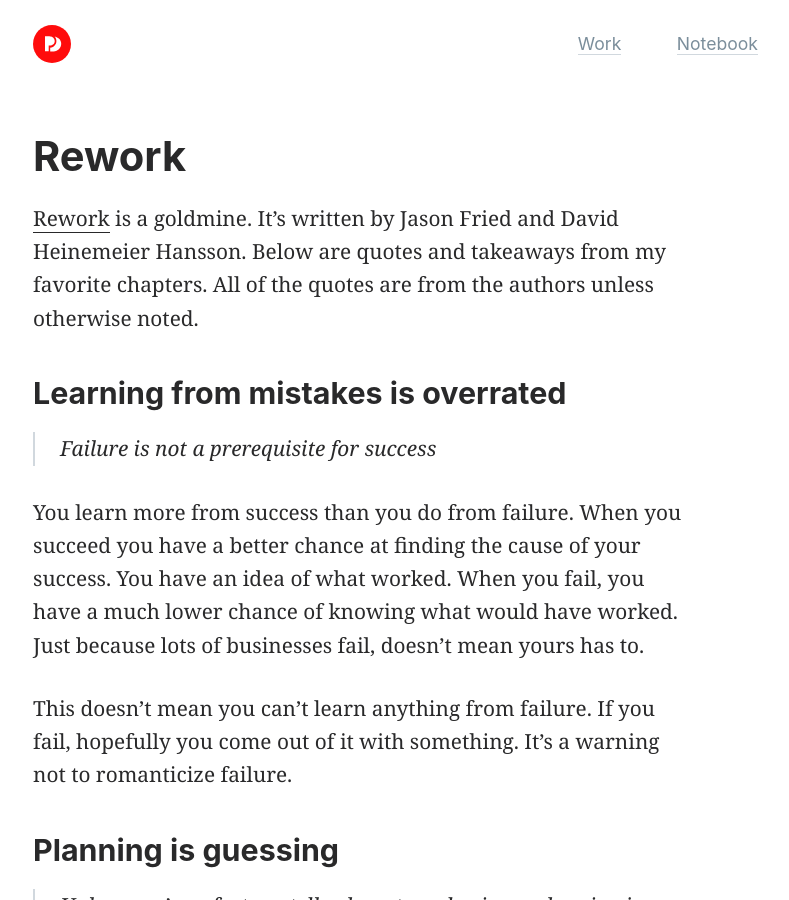
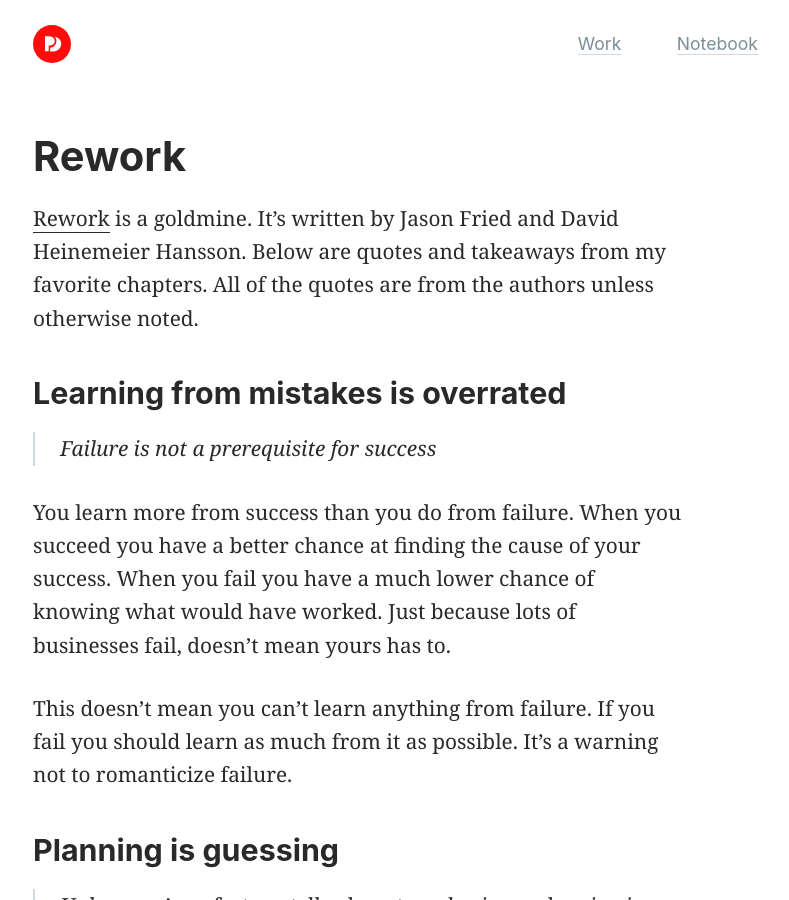
Before and after one commit to zhenghaohe/philipcdavis.github.io, a Jekyll site: the page built from _posts/2017-05-01-rework.md, in a window 1280 px wide and 900 px high. Shown: the whole window, without its empty margins (232-1021 px from the left). Built offline with Jekyll 4.4.1, drawn with Linux system fonts in a browser that asks for light colours; some of the changed text lies outside the part shown.

Commit message:
Added wording changes

```diff
--- a/_posts/2017-05-01-rework.md
+++ b/_posts/2017-05-01-rework.md
@@ -9,9 +9,9 @@
 ## Learning from mistakes is overrated
 > Failure is not a prerequisite for success
 
-You learn more from success than you do from failure. When you succeed you have a better chance at finding the cause of your success. You have an idea of what worked. When you fail, you have a much lower chance of knowing what would have worked. Just because lots of businesses fail, doesn't mean yours has to.
+You learn more from success than you do from failure. When you succeed you have a better chance at finding the cause of your success. When you fail you have a much lower chance of knowing what would have worked. Just because lots of businesses fail, doesn't mean yours has to.
 
-This doesn't mean you can't learn anything from failure. If you fail, hopefully you come out of it with something. It's a  warning not to romanticize failure.
+This doesn't mean you can't learn anything from failure. If you fail you should learn as much from it as possible. It's a warning not to romanticize failure.
 
 ## Planning is guessing
 > Unless you're a fortune teller, long-term business planning is a fantasy. There are just too many factors that are out of your hands.
```
Also changed, not shown: other parts of _posts/2017-05-01-rework.md (+2 -2 lines).
